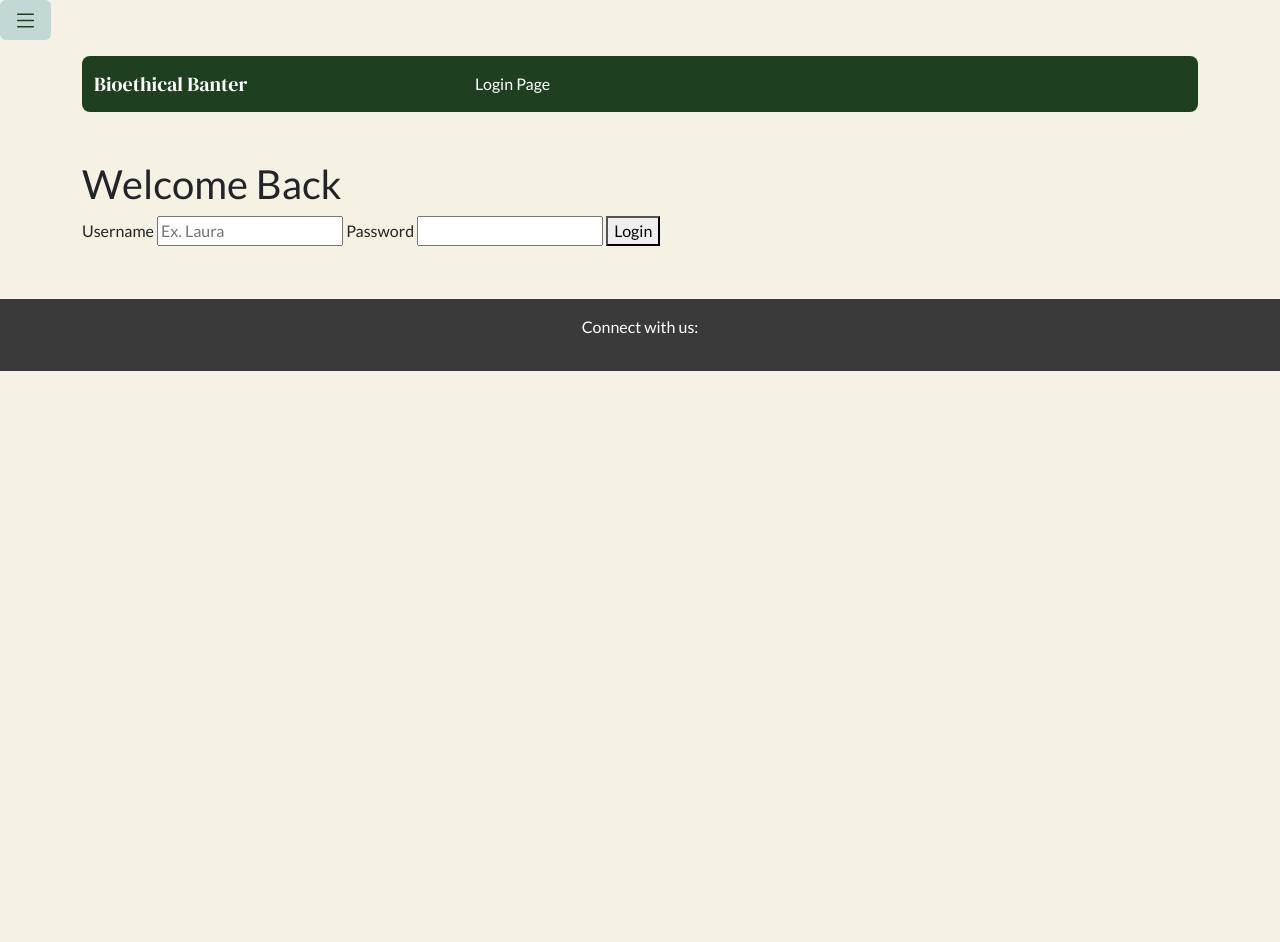
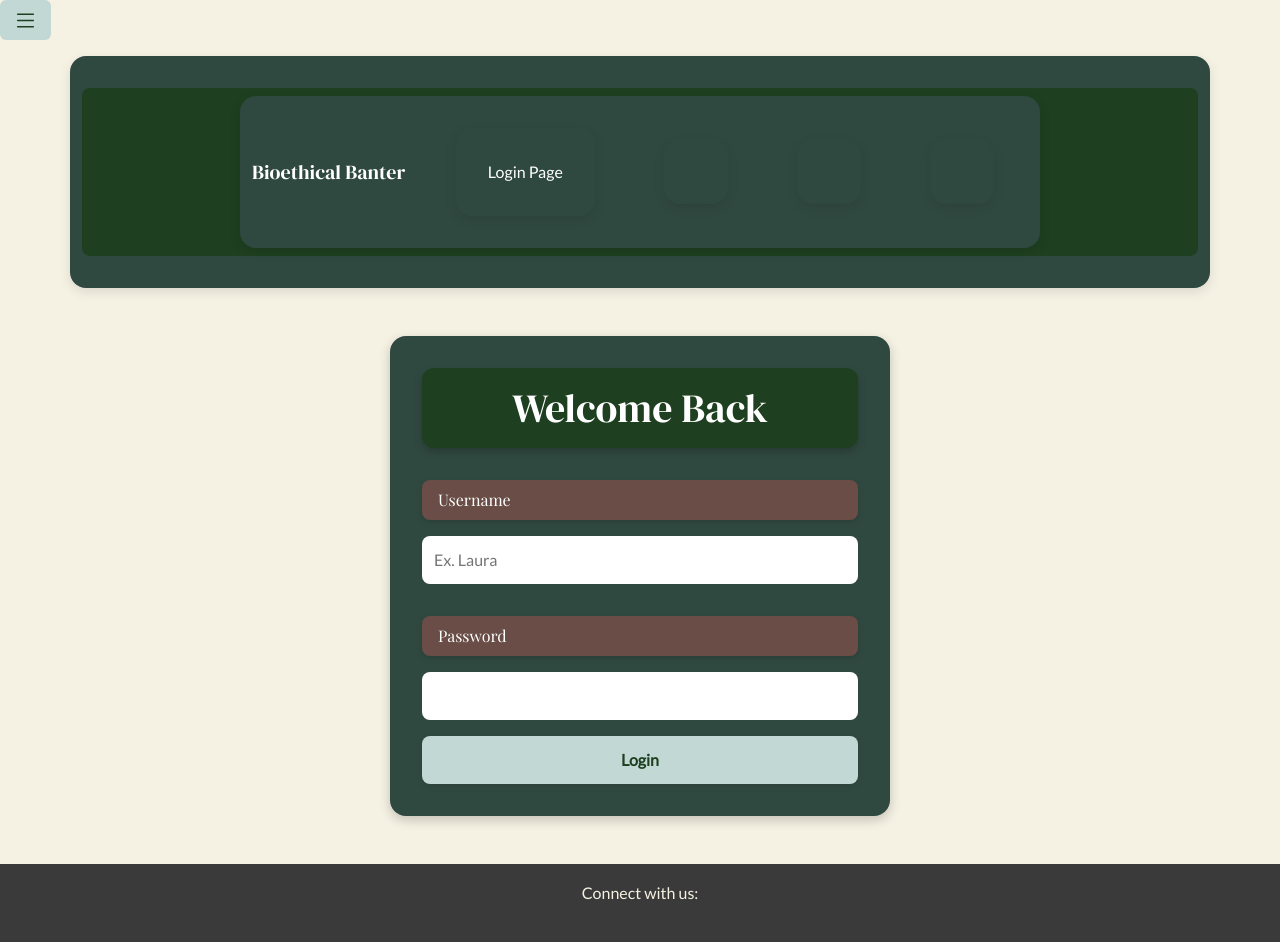
Before and after one commit to Rori-Una/Bioethical_Banter, a Flask app: page /login in a window 1280 px wide. Before the commit the page ends 371 px from the top, so only its background shows below. Run offline with Flask 3, Linux system fonts and the light colour scheme.

Commit message:
Update layout.html

```diff
--- a/templates/layout.html
+++ b/templates/layout.html
@@ -14,6 +14,118 @@
 
     <!-- Your Custom Styles -->
     <link rel="stylesheet" href="/static/style.css">
+    <style>
+  /* Global styles */
+  body {
+    font-family: 'Lato', sans-serif;
+    background-color: #F5F1E3;
+    margin: 0;
+    padding: 0;
+    color: #2E2E2E;
+  }
+
+  /* Main headings */
+  h1.main-heading {
+    font-family: 'DM Serif Display', serif;
+    background-color: #1e3f20;
+    color: white;
+    padding: 1rem;
+    border-radius: 12px;
+    text-align: center;
+    box-shadow: 0 4px 8px rgba(0,0,0,0.2);
+    margin-bottom: 2rem;
+  }
+
+  /* Subheadings (like h5 in about) */
+  h5 {
+    font-family: 'Playfair Display', serif;
+    background-color: #694d46;
+    color: white;
+    padding: 0.5rem 1rem;
+    border-radius: 8px;
+    margin-top: 1.5rem;
+    margin-bottom: 0.5rem;
+    box-shadow: 0 2px 6px rgba(0,0,0,0.15);
+  }
+
+  /* About page content container */
+  div {
+    max-width: 800px;
+    margin: auto;
+    padding: 2rem;
+    background-color: #304940;
+    border-radius: 16px;
+    box-shadow: 0 4px 12px rgba(0,0,0,0.1);
+  }
+
+  p {
+    font-size: 1rem;
+    color: #F5F1E3;
+    line-height: 1.6;
+    margin-bottom: 1.25rem;
+  }
+
+  /* Login form */
+  .login-container {
+    max-width: 500px;
+    margin: 3rem auto;
+    padding: 2rem;
+    background-color: #304940;
+    border-radius: 16px;
+    box-shadow: 0 4px 12px rgba(0, 0, 0, 0.2);
+    color: #F5F1E3;
+  }
+
+  .form-label {
+    display: block;
+    font-family: 'Playfair Display', serif;
+    background-color: #694d46;
+    color: white;
+    padding: 0.5rem 1rem;
+    margin-top: 1rem;
+    border-radius: 8px;
+    box-shadow: 0 2px 6px rgba(0,0,0,0.15);
+  }
+
+  .form-input {
+    width: 100%;
+    padding: 0.75rem;
+    margin-top: 0.5rem;
+    margin-bottom: 1rem;
+    border: none;
+    border-radius: 8px;
+    font-family: 'Lato', sans-serif;
+  }
+
+  .form-button {
+    width: 100%;
+    padding: 0.75rem;
+    background-color: #c2d8d4;
+    color: #1e3f20;
+    font-weight: bold;
+    border: none;
+    border-radius: 8px;
+    cursor: pointer;
+    transition: 0.3s ease;
+    font-family: 'Lato', sans-serif;
+    box-shadow: 0 2px 6px rgba(0,0,0,0.1);
+  }
+
+  .form-button:hover {
+    background-color: #a9c4c2;
+    box-shadow: 0 4px 10px rgba(0,0,0,0.2);
+  }
+
+  .login-message {
+    margin-top: 1rem;
+    color: #ffdddd;
+    background-color: #6c2f2f;
+    padding: 0.75rem;
+    border-radius: 8px;
+    text-align: center;
+    font-family: 'Lato', sans-serif;
+  }
+</style>
 </head>
 <body style="font-family: 'Lato', sans-serif; background-color: #F5F1E3;">
 
```
